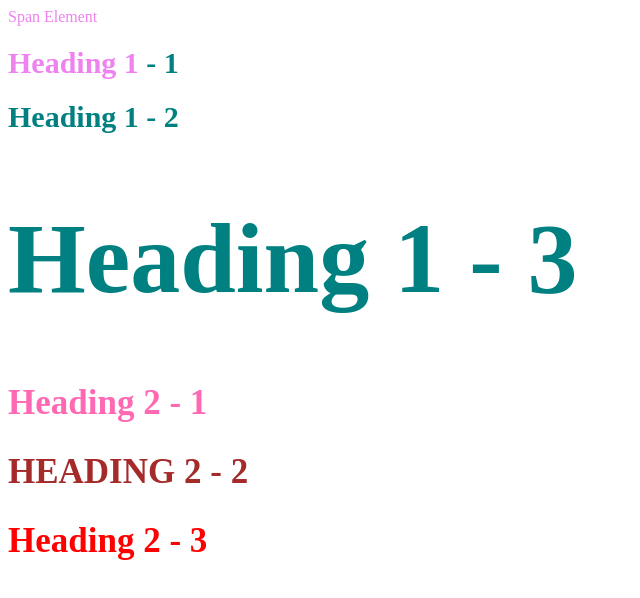
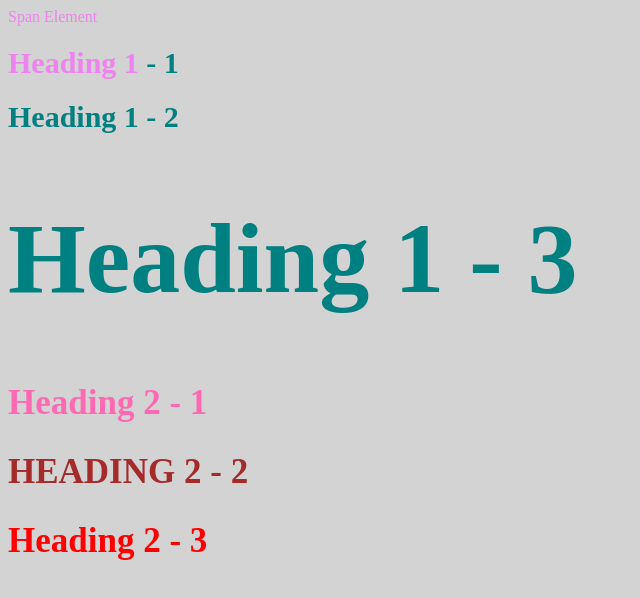
Before and after one commit to SynPyre/Cartoon-Hero, a plain HTML site: page style-test.html in a window 1280 px wide. Shown: the whole page, without its empty margins (0-640 px from the left). Drawn offline with Linux system fonts and the light colour scheme.

Commit message:
Update test.css

```diff
--- a/css/test.css
+++ b/css/test.css
@@ -1,3 +1,9 @@
+body
+{
+
+    background-color: lightgray;
+}
+
 h1
 {
     font-size: 30px;
```
